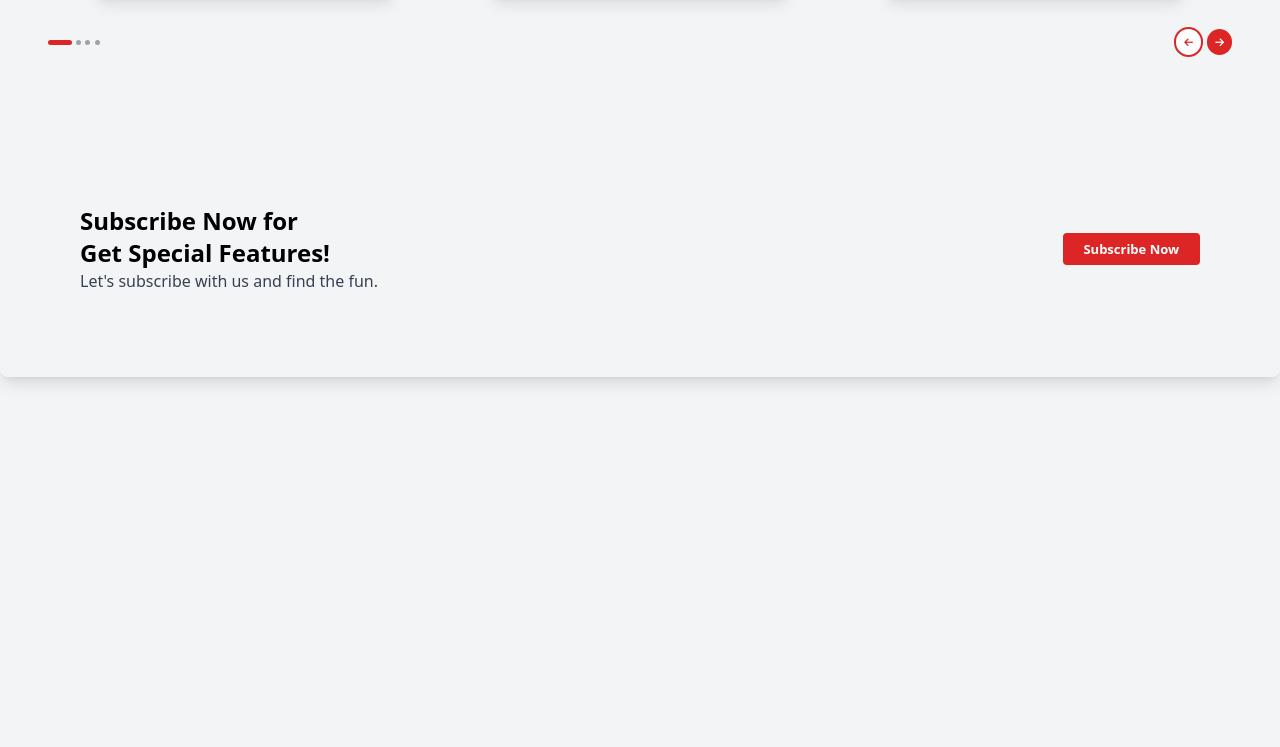
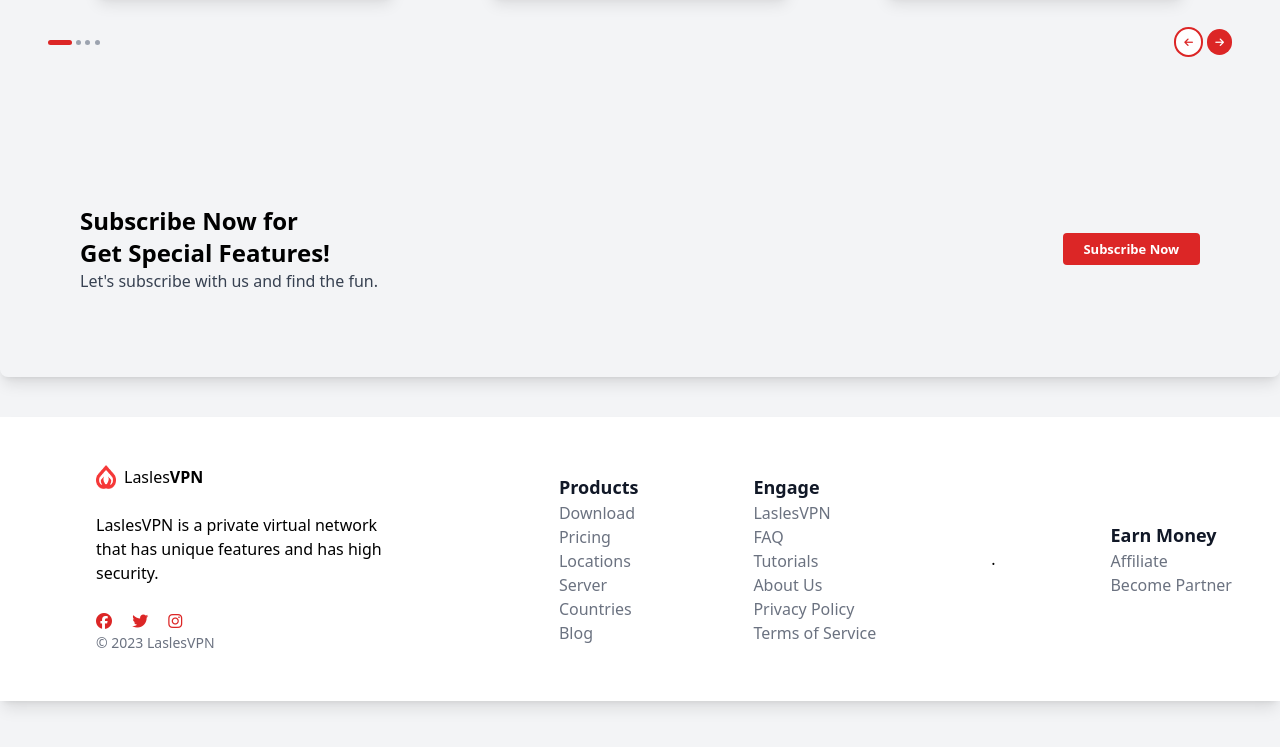
Before and after one commit to caleb-tuyisingize/vpnclone, a plain HTML site: page index.html in a window 1280 px wide. Shown: the part 3277-4024 px from the top of the page. Before the commit the page ends 3702 px from the top, so only its background shows below. Drawn offline with nearby package versions, Linux system fonts and the light colour scheme.

Commit message:
footer on this vpn completed

```diff
--- a/index.html
+++ b/index.html
@@ -190,6 +190,55 @@
     </div>
     <div class="text-white bg-red-600 text-[13px] h-8 flex w-[150px] cursor-pointer text-center items-center px-5 font-bold content-center rounded">Subscribe Now</div>
 </div>
+<footer class="flex justify-between items-center mt-10 bg-white px-12 py-6 shadow-lg bg-gray-200">
+    <div class="justify-between px-12 py-6">
+        <div class="items-center w-[300px]">
+            <div class="flex">
+
+                <img src="../img/image.png" class="w-5 h-6" alt="">
+                <h2 class="ml-2">Lasles<span class="font-bold">VPN</span></h2>
+            </div><br>
+            <p><span>LaslesVPN</span> is a private virtual network that has unique features and has high security.
+            </p><br>
+            <div class="social-media">
+                <a href="#"><i class="fab fa-facebook text-red-600 text-1xl"></i></a>
+                <a href="#"><i class="fa-brands text-red-600 fa-twitter text-gray-500 text-1xl ml-4"></i></a>
+                <a href="#"><i class="fa-brands text-red-600 fa-instagram text-gray-500 text-1xl ml-4"></i></a>
+            </div>
+        </div>
+        <div class="text-gray-500">
+            <p class="text-sm">© 2023 LaslesVPN</p>
+        </div>
+    </div>
+    <div class="Products">
+        <h1 class="text-gray-900 font-semibold text-lg">Products</h1>
+        <ul class="text-gray-500">
+            <li>Download</li>
+            <li>Pricing</li>
+            <li>Locations</li>
+            <li>Server</li>
+            <li>Countries</li>
+            <li>Blog</li>
+        </ul>
+    </div>
+    <div class="Engage">
+        <h1 class="text-gray-900 font-semibold text-lg">Engage</h1>
+        <ul class="text-gray-500">
+            <li>LaslesVPN</li>
+            <li>FAQ</li>
+            <li>Tutorials</li>
+            <li>About Us</li>
+            <li>Privacy Policy</li>
+            <li>Terms of Service</li>
+        </ul>
+    </div>
+    .<div class="Earn Money">
+        <h1 class="text-gray-900 font-semibold text-lg">Earn Money</h1>
+        <ul class="text-gray-500">
+            <li>Affiliate</li>
+            <li>Become Partner</li>
+        </ul>
+</footer>
 <br><br>
 </body>
 </html>
```
